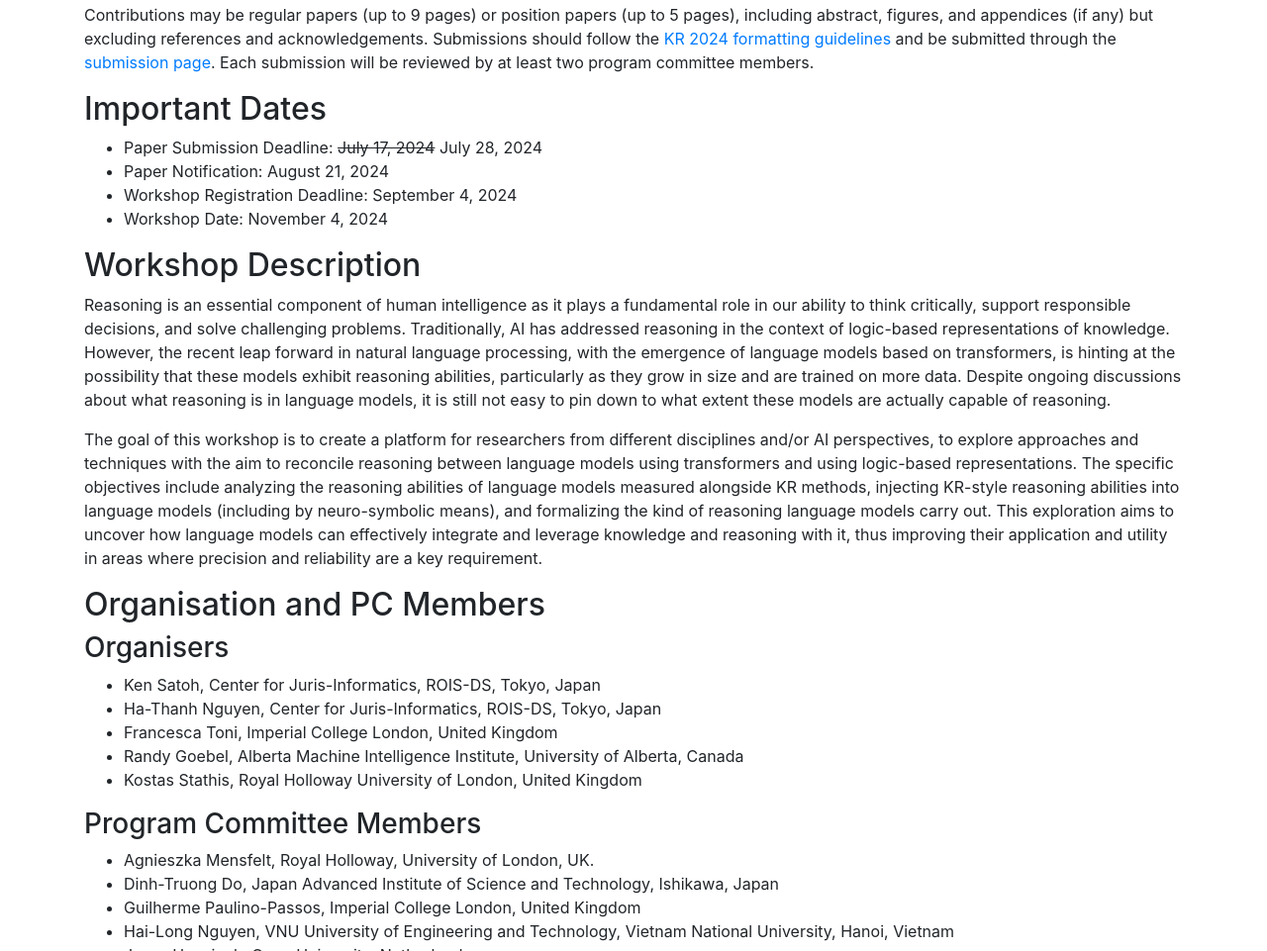
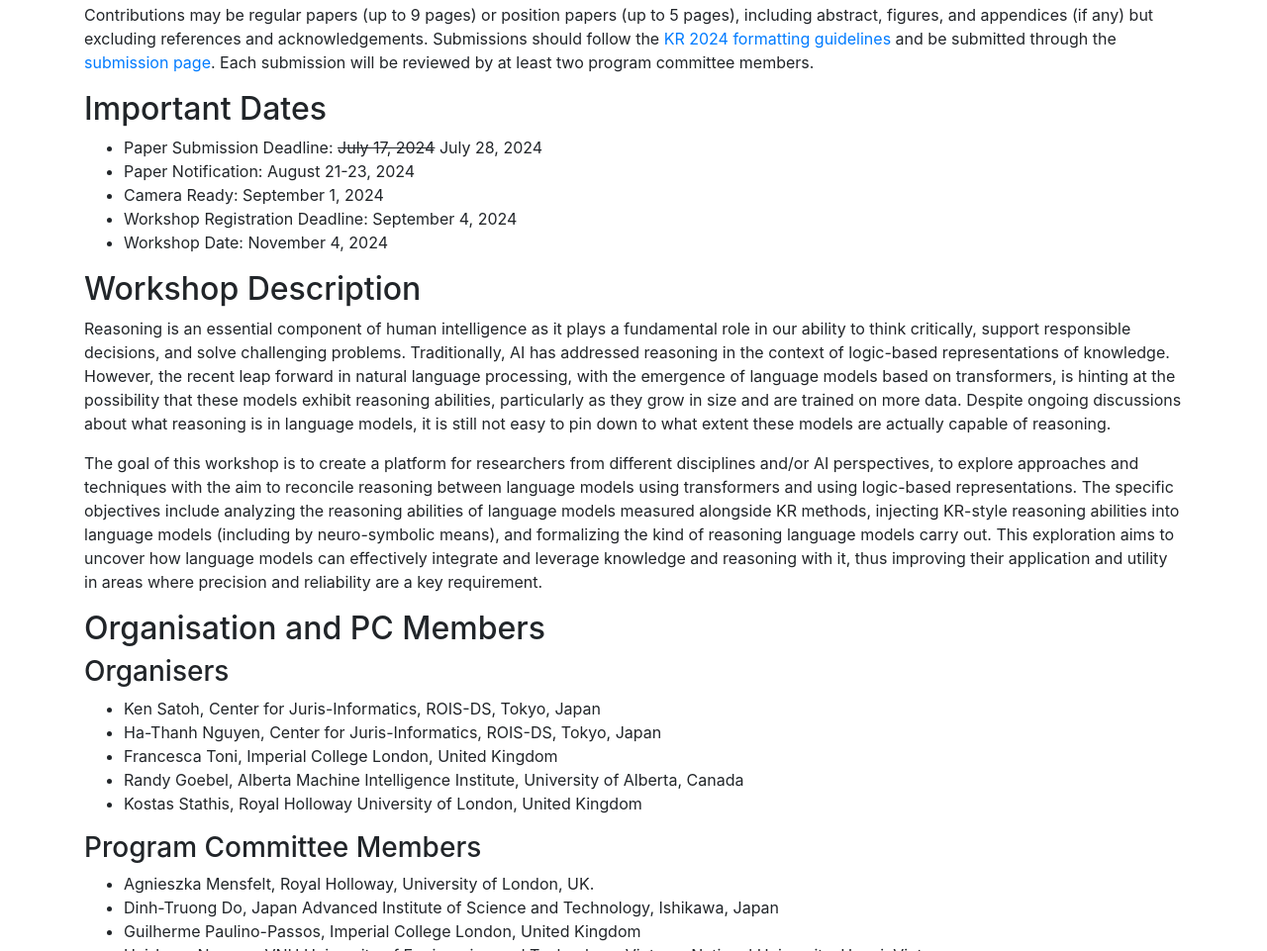
Before and after one commit to JurisInformaticsCenter/NeLaMKRR2024, a plain HTML site: page index.html in a window 1280 px wide. Shown: the part 1202-2163 px from the top of the page at 99% size. Drawn offline with nearby package versions, Linux system fonts and the light colour scheme.

Commit message:
Update index.html

```diff
--- a/index.html
+++ b/index.html
@@ -101,7 +101,8 @@
 		<h2>Important Dates</h2>
         <ul>
 	    <li>Paper Submission Deadline: <del>July 17, 2024</del> July 28, 2024</li>
-	    <li>Paper Notification: August 21, 2024</li>
+	    <li>Paper Notification: August 21-23, 2024</li>
+	    <li>Camera Ready: September 1, 2024</li>
 	    <li>Workshop Registration Deadline: September 4, 2024</li>
 	    <li>Workshop Date: November 4, 2024</li>
 	</ul>
```
